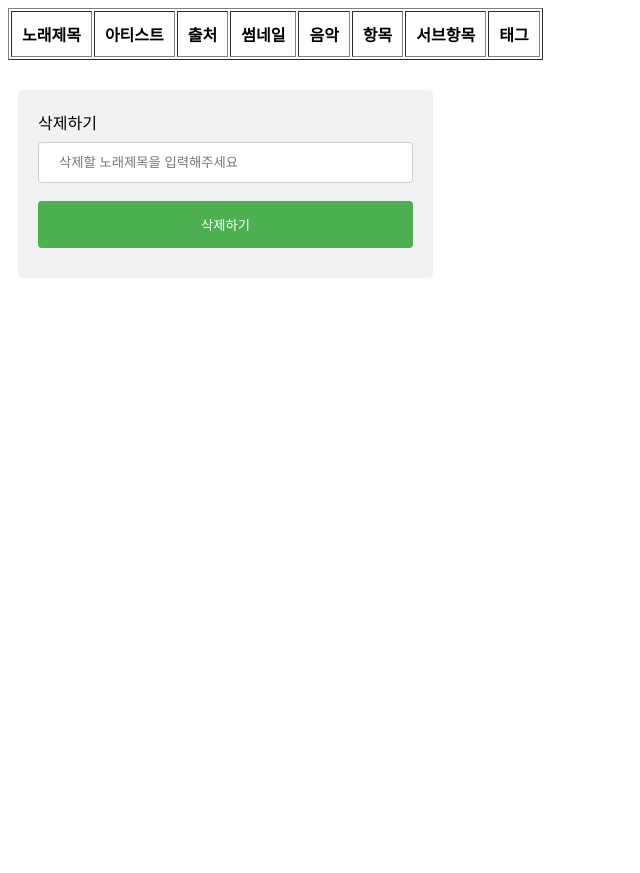
After one commit to godsejeong/FocussServer, a Flask app: template templates/list.html in a window 1280 px wide. The commit adds this page. Shown: the top 873 px of the page, without its empty margins (0-640 px from the left). Run offline with Flask 2, Linux system fonts and the light colour scheme; the template is opened without the code that fills it: most values are stand-ins (such as "Sample title", 1, 10 or a date in 2020); lists and menus that the app fills with data are empty; some libraries are stand-ins or nearby versions.

Commit message:
song list remove add

```diff
--- a/app.py
+++ b/app.py
@@ -73,6 +73,14 @@ def hello():
     for value in category_col.find():
         output.append({'name' : value['name']})
     return render_template('index.html',category_data = output)
+
+@app.route("/list")
+def list_post():
+    output = []
+    for value in song_col.find():
+        output.append({'name' : value['name'],'artist' : value['artist'],'literaryProperty' : value['literaryProperty'],
+        'thumbnail' : value['thumbnail'],'music' : value['music'],'category' : value['category'],'sub' : value['sub'],'tag' : value['tag']})
+    return render_template('list.html',song = {'result' : output})
 
 @app.route("/sub")
 def popup_sub():
@@ -183,9 +191,19 @@ def thumbnails_download(filename):
 def songs_download(filename):
     return send_from_directory(directory='./uploads/songs/', filename=filename)
 
+@app.route("/removeSong",methods = ['POST'])
+def remove_song_post():
+    try:
+        name = request.form['name']
+        delete_col = {'name' : name}
+        song_col.delete_one(delete_col)
+        return {'StatusCode': '200', 'Message': '삭제되었습니다.'}
+    except Exception as e:
+        return {'StatusCode': '400', 'Message': str(e)}
+
 @app.route("/uploadSong",methods = ['POST'])
 def upload_song_post():
-    # try:
+    try:
         name = request.form['name']  #이름 String
         artist = request.form['artist']  #아티스트 String
         literaryProperty = request.form['literaryProperty']   #저작권 String
@@ -198,17 +216,47 @@ def upload_song_post():
         thumbnail.save('./uploads/thumbnails/' + secure_filename(thumbnail.filename))
         music.save('./uploads/songs/' + secure_filename(music.filename))
 
+        tagList = tag.strip().split(' ')
+        subList = sub.strip().split(' ')
+
+        #이름,음악 파일명,썸네일 파일명
+        nameis = False
+        thumbnailis = False
+        musicis = False
+
+        for value in song_col.find():
+            if(name == value['name']):
+                nameis = True
+            else:
+                nameis = False
+
+            if(thumbnail.filename == value['thumbnail']):
+                thumbnailis = True
+            else:
+                thumbnailis = False
+
+            if(music.filename == value['music']):
+                musicis = True
+            else:
+                musicis = False
 
 
-        song = {'name' : name , 'artist' : artist , 'literaryProperty' : literaryProperty ,
-         'thumbnail' : thumbnail.filename , 'music' : music.filename , 'category' : category , 'sub' : sub, 'tag' : tag}
+        song = [{'name' : name , 'artist' : artist , 'literaryProperty' : literaryProperty ,
+         'thumbnail' : thumbnail.filename , 'music' : music.filename , 'category' : category , 'sub' : subList, 'tag' : tagList}]
 
-        print(song)
 
-        return {'StatusCode': '200', 'Message': '정상적으로 처리되었습니다.'}
+        if(nameis):
+            return {'StatusCode': '403', 'Message': '이름이 이미 존재합니다.'}
+        elif(thumbnailis):
+            return {'StatusCode': '403', 'Message': '썸네일명이 이미 존재합니다.'}
+        elif(musicis):
+            return {'StatusCode': '403', 'Message': '음악명이 이미 존재합니다.'}
+        else:
+            song_col.insert_many(song)
+            return {'StatusCode': '200', 'Message': '정상적으로 처리되었습니다.'}
 
-    # except Exception as e:
-    #     return {'StatusCode': '400', 'Message': str(e)}
+    except Exception as e:
+        return {'StatusCode': '400', 'Message': str(e)}
 
 class UploadSong(Resource):
     def post(self):
--- a/templates/index.html
+++ b/templates/index.html
@@ -124,7 +124,6 @@
         }
 
         .btn-div{
-
             width: 100%;
             display: flex;
             justify-content: flex-end
@@ -467,8 +466,8 @@
             formData.append("thumbnail", _thumbnail);
             formData.append("music", _music);
             formData.append("category", _category);
-            formData.append("sub", subList);
-            formData.append("tag", tagList);
+            formData.append("sub", _sub);
+            formData.append("tag", _tag);
 
             $.ajax({
                     type : 'POST',
--- /dev/null
+++ b/templates/list.html
@@ -0,0 +1,123 @@
+<html>
+    <head>
+        <script src="https://ajax.googleapis.com/ajax/libs/jquery/1.12.4/jquery.min.js"></script>
+    </head>
+    <body>
+        <table id="table" border="1">
+            <th>노래제목</th>
+	        <th>아티스트</th>
+	        <th>출처</th>
+	        <th>썸네일</th>
+	        <th>음악</th>
+	        <th>항목</th>
+	        <th>서브항목</th>
+	        <th>태그</th>
+        </table>
+
+        <div class="main_div">
+            <div class="form_div">
+            <label>삭제하기
+                <input type="text" name="name" placeholder="삭제할 노래제목을 입력해주세요">
+                <input type="submit" value="삭제하기" onclick="removeSong()">
+            </label>
+        </div>
+    </div>
+
+    </body>
+    <style>
+
+    th{
+        padding: 10px;
+    }
+
+    .td{
+        padding: 10px;
+        text-align: center;
+    }
+
+    input[type=text], select {
+        width: 100%;
+        padding: 12px 20px;
+        margin: 8px 0;
+        display: inline-block;
+        border: 1px solid #ccc;
+        border-radius: 4px;
+        box-sizing: border-box;
+    }
+
+    input[type=submit] {
+          width: 100%;
+          background-color: #4CAF50;
+          color: white;
+          padding: 14px 20px;
+          margin: 10px 0;
+          border: none;
+          border-radius: 4px;
+          cursor: pointer;
+        }
+
+    .form_div{
+        border-radius: 5px;
+        background-color: #f2f2f2;
+        /* flex-direction: column;
+        align-items: flex-start;
+        justify-content: flex-start; */
+        padding: 20px;
+    }
+
+    .main_div{
+            display: flex;
+            flex-direction: column;
+            align-items: flex-start;
+            justify-content: flex-start;
+            height: 100%;
+            padding: 0;
+            margin: 30px 10px;
+        }
+
+    </style>
+    <script>
+
+        list = JSON.parse('{{ song | tojson | safe }}');
+
+        for (var x in list.result){
+            var newtr = $('<tr>')
+            $('#table').append(newtr);
+
+                var nametd = $('<td>',{class: 'td',text: list.result[x].name});
+                var artisttd = $('<td>',{class: 'td',text: list.result[x].artist});
+                var literaryPropertytd = $('<td>',{class: 'td',text: list.result[x].literaryProperty});
+                var thumbnail = $('<td>',{class: 'td',text: list.result[x].thumbnail});
+                var music = $('<td>',{class: 'td',text: list.result[x].music});
+                var category = $('<td>',{class: 'td',text: list.result[x].category});
+                var sub = $('<td>',{class: 'td',text: list.result[x].sub});
+                var tag = $('<td>',{class: 'td',text: list.result[x].tag});
+
+                newtr.append(nametd)
+                newtr.append(artisttd)
+                newtr.append(literaryPropertytd)
+                newtr.append(thumbnail)
+                newtr.append(music)
+                newtr.append(category)
+                newtr.append(sub)
+                newtr.append(tag)
+        }
+
+        function removeSong(){
+            name = document.getElementsByName('name')[0].value
+            $.ajax({
+                    type : 'POST',
+                    url : '/removeSong',
+                    data: {
+                        name : name
+                    },
+                    dataType : 'JSON',
+                    success : function(result){
+                        alert(result.StatusCode + " : "+ result.Message);
+                        console.log(result.Message)
+                    }
+                });
+        }
+
+    </script>
+</html>
```
Also changed, not shown: templates/add.html (+4 -4 lines).
